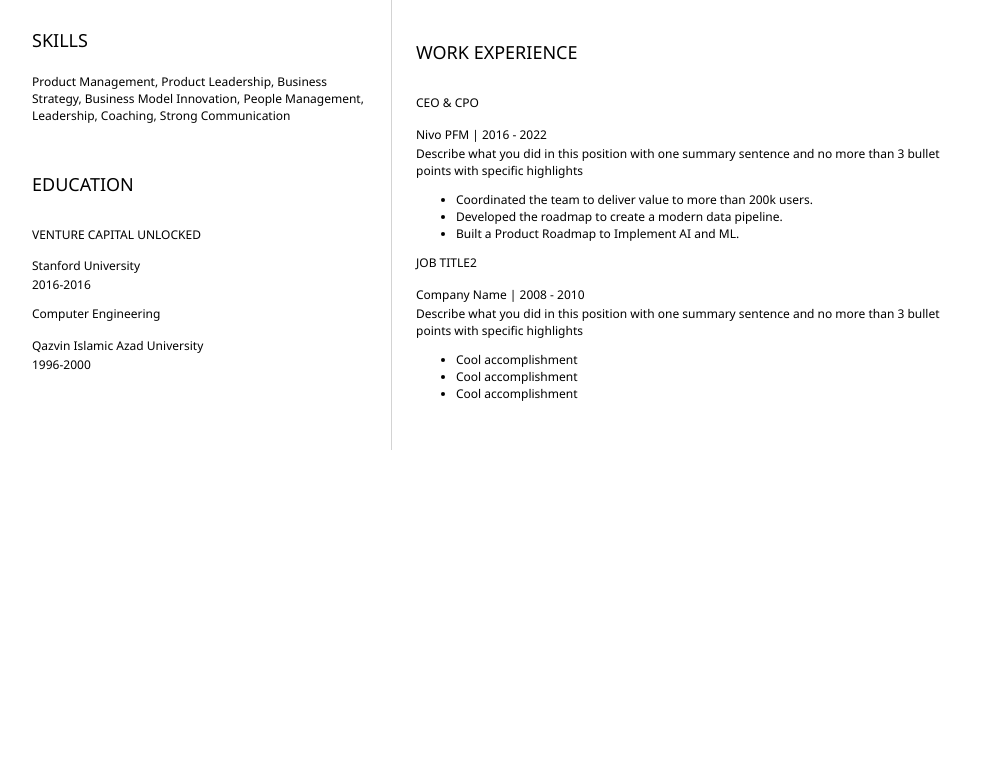
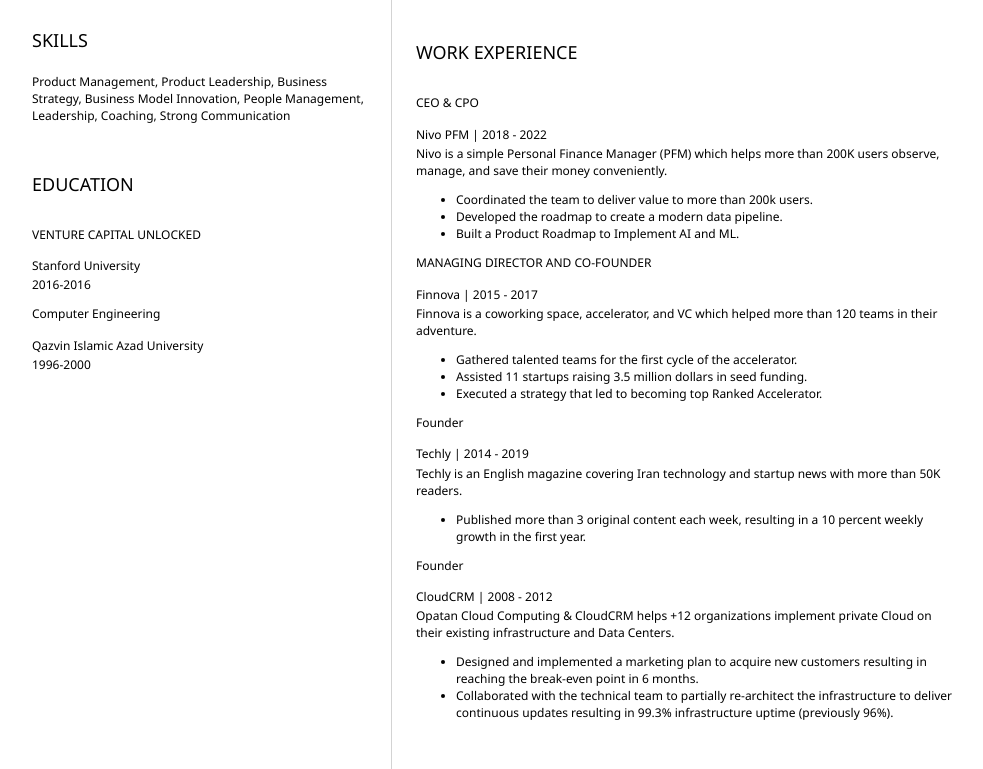
Before and after one commit to ghanemzadeh/resume, a plain HTML site: page index.html in a window 1280 px wide. Shown: the part 329-1098 px from the top of the page, without its empty margins (152-1135 px from the left). Before the commit the page ends 800 px from the top, so only its background shows below. Drawn offline with Linux system fonts and the light colour scheme.

Commit message:
Add files via upload

```diff
--- a/index.html
+++ b/index.html
@@ -66,27 +66,51 @@
 					<!-- your work experience -->
                     <h3>CEO & CPO</h3>
                     <p>
-                            Nivo PFM | 2016 - 2022
+                            Nivo PFM | 2018 - 2022
                     </p>
                     <p>
-                            Describe what you did in this position with one summary sentence and no more than 3 bullet points with specific highlights
+                        Nivo is a simple Personal Finance Manager (PFM) which helps more than 200K users observe, manage, and save their money conveniently.
                     </p>
                     <ul>
                             <li>Coordinated the team to deliver value to more than 200k users.</li>
                             <li>Developed the roadmap to create a modern data pipeline.</li>
                             <li>Built a Product Roadmap to Implement AI and ML.</li>
                     </ul>
-                    <h3>JOB TITLE2</h3>
+
+                    <h3>MANAGING DIRECTOR AND CO-FOUNDER</h3>
                     <p>
-                            Company Name | 2008 - 2010
+                        Finnova | 2015 - 2017
                     </p>
                     <p>
-                            Describe what you did in this position with one summary sentence and no more than 3 bullet points with specific highlights
+                        Finnova is a coworking space, accelerator, and VC which helped more than 120 teams in their adventure.
                     </p>
                     <ul>
-                            <li>Cool accomplishment</li>
-                            <li>Cool accomplishment</li>
-                            <li>Cool accomplishment</li>
+                            <li>Gathered talented teams for the first cycle of the accelerator.</li>
+                            <li>Assisted 11 startups raising 3.5 million dollars in seed funding.</li>
+                            <li>Executed a strategy that led to becoming top Ranked Accelerator.</li>
+                    </ul>
+                    <h3>Founder</h3>
+                    <p>
+                        Techly | 2014 - 2019
+                    </p>
+                    <p>
+                        Techly is an English magazine covering Iran technology and startup news with more than 50K readers.
+                    </p>
+                    <ul>
+                            <li>Published more than 3 original content each week, resulting in a 10 percent weekly growth in the first year.</li>
+
+                    </ul>
+                    <h3>Founder</h3>
+                    <p>
+                        CloudCRM | 2008 - 2012
+                    </p>
+                    <p>
+                        Opatan Cloud Computing & CloudCRM helps +12 organizations implement private Cloud on their existing infrastructure and Data Centers.
+                    </p>
+                    <ul>
+                            <li>Designed and implemented a marketing plan to acquire new customers resulting in reaching the break-even point in 6 months.</li>
+                            <li>Collaborated with the technical team to partially re-architect the infrastructure to deliver continuous updates resulting in 99.3% infrastructure uptime (previously 96%).</li>
+
                     </ul>
 				</section>
 			</article>
```
